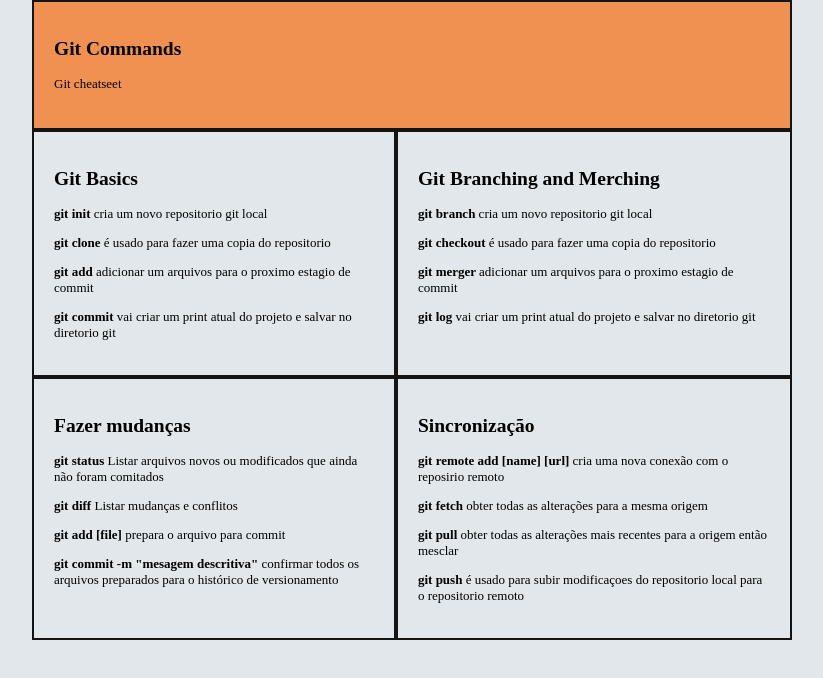
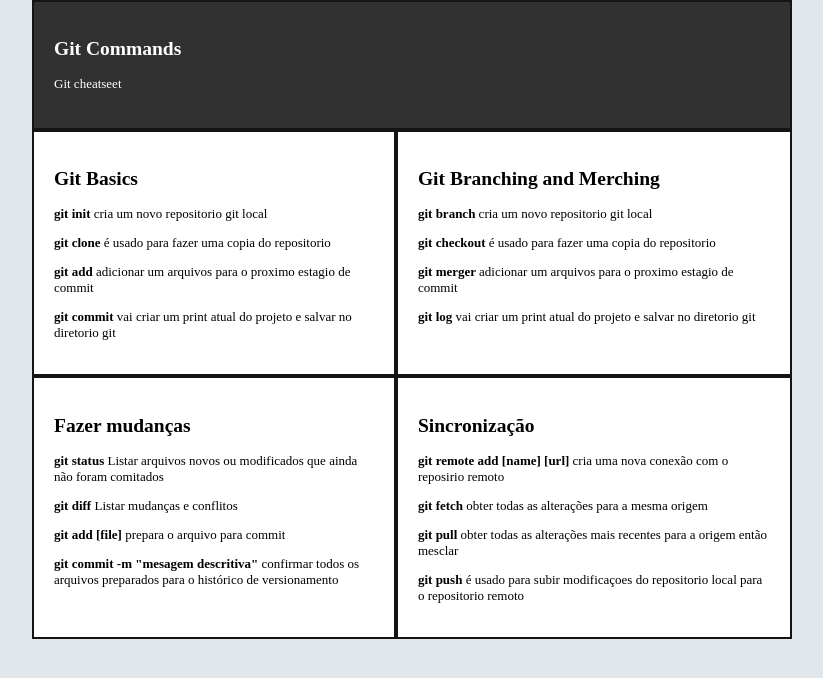
Before and after one commit to gustavocodigo/Git-Simple-Guide-Page, a plain HTML site: page index.html in a window 1280 px wide. Shown: the whole page, without its empty margins (228-1051 px from the left). Drawn offline with Linux system fonts and the light colour scheme.

Commit message:
First commit

```diff
--- a/css/style.css
+++ b/css/style.css
@@ -1,12 +1,13 @@
 :root{
     --bgcolor: rgb(225, 231, 235);
+    --font-main-size: 13px;
 }
 
 
 body {
     background-color: var(--bgcolor);
     color: black;
-    font-size: 13px;
+    font-size: var(--font-main-size);
     margin: 0;
 }
 
@@ -17,11 +18,12 @@ body {
 section {
     display: grid;
     grid-template-areas: "header header" "basics branching" "changes sync";
-    height: calc( 100vh - 160px ) ;
+
     max-height: 700px;
     max-width: 760px;
     margin: auto;
     grid-template-rows: 130px auto;
+    background-color: white;
 }
 
 
@@ -32,5 +34,6 @@ section div {
 
 #header {
     grid-area: header;
-    background-color: rgb(240, 145, 81);
+    background-color: rgb(49, 49, 49);
+    color: white;
 }
```
